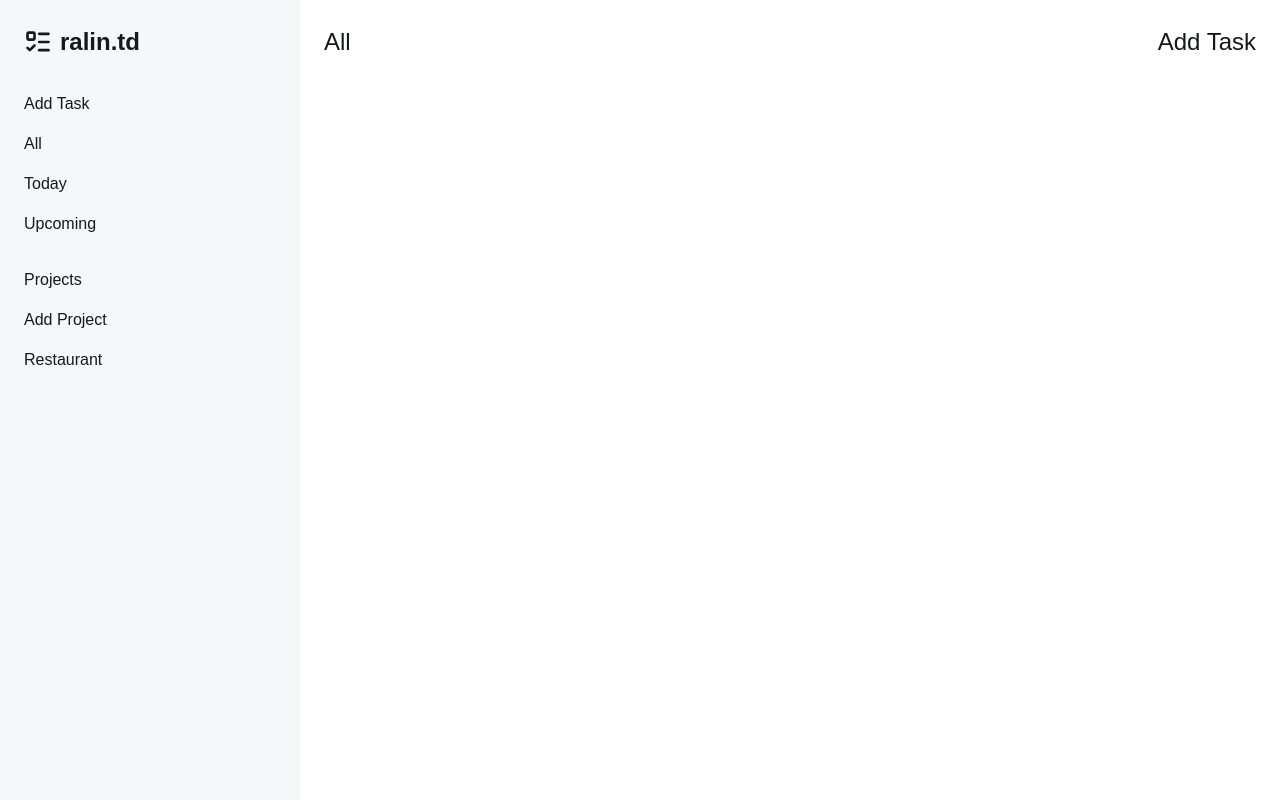
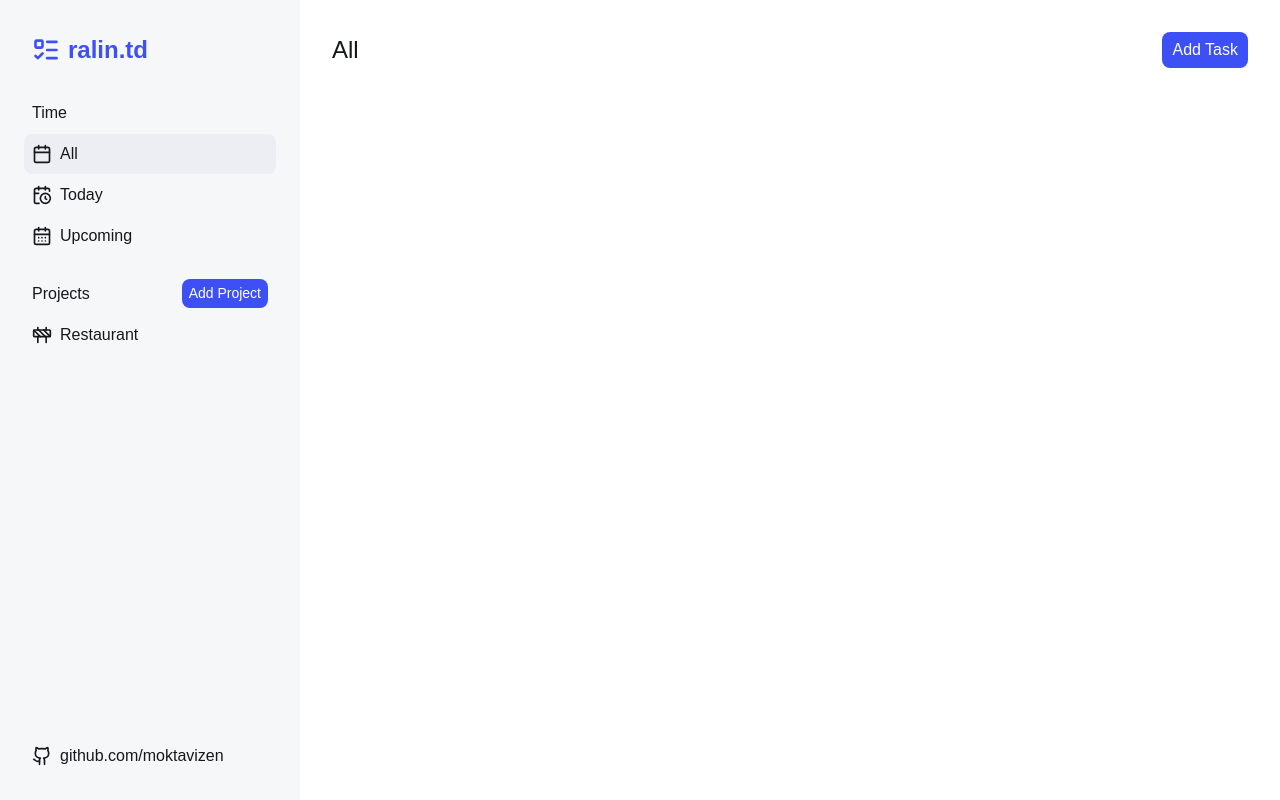
Before and after one commit to moktavizen/todo-vjs, a website built with webpack: page src/template.html in a window 1280 px wide. Built offline with nearby package versions, Linux system fonts and the light colour scheme.

Commit message:
More tempalte styling

```diff
--- a/src/styles/style.css
+++ b/src/styles/style.css
@@ -1,6 +1,7 @@
 :root {
   --clr-surface: #ffffff;
   --clr-surface-high: #f6f7f9;
+  --clr-surface-highest: #edeef3;
   --clr-on-surface: #17181c;
   --clr-primary: #3d50f5;
   --clr-prio-normal: #d5d6db;
@@ -22,31 +23,92 @@ body {
 
 .sidebar {
   background-color: var(--clr-surface-high);
+
+  display: flex;
+  flex-direction: column;
+  justify-content: space-between;
+
   padding: 24px;
 }
 
 .sidebar-nav {
   display: flex;
   flex-direction: column;
-  align-items: start;
-  gap: 16px;
+  gap: 1px;
 }
 
 .logo {
   font-size: 1.5rem;
   font-weight: 600;
+  color: var(--clr-primary);
 
   display: flex;
   align-items: center;
   gap: 8px;
+
+  padding: 8px;
 }
 
-.add-task-btn {
+.sidebar-nav > button {
+  text-align: start;
+}
+
+button {
+  display: flex;
+  align-items: center;
+  gap: 8px;
+
+  padding: 8px;
+  border-radius: 8px;
+}
+
+button:hover {
+  cursor: pointer;
+  background-color: var(--clr-surface-highest);
+}
+
+.time-label {
+  padding: 8px;
   margin-top: 16px;
 }
 
-.projects-label {
+.projects-label-wrapper {
+  display: flex;
+  justify-content: space-between;
+  align-items: center;
+
+  padding: 6px 8px;
   margin-top: 16px;
+}
+
+.add-project-btn {
+  background-color: var(--clr-primary);
+  color: var(--clr-surface);
+  font-size: 0.875rem;
+
+  border-radius: 8px;
+  padding: 4px 7px;
+}
+
+.add-project-btn:hover {
+  background-color: var(--clr-primary);
+  opacity: 0.7;
+}
+
+.data-selected {
+  background-color: var(--clr-surface-highest);
+}
+
+.github-link {
+  display: flex;
+  align-items: center;
+  gap: 8px;
+
+  padding: 8px;
+}
+
+a:hover {
+  text-decoration: underline;
 }
 
 .content-nav {
@@ -55,6 +117,21 @@ body {
 
   display: flex;
   justify-content: space-between;
+  align-items: center;
 
-  padding: 24px;
+  padding: 32px;
 }
+
+.add-task-btn {
+  background-color: var(--clr-primary);
+  color: var(--clr-surface);
+  font-size: 1rem;
+
+  border-radius: 8px;
+  padding: 6px 10px;
+}
+
+.add-task-btn:hover {
+  background-color: var(--clr-primary);
+  opacity: 0.7;
+}
--- a/src/template.html
+++ b/src/template.html
@@ -29,17 +29,122 @@
           </svg>
           ralin.td</a
         >
-        <button class="add-task-btn">Add Task</button>
-        <button>All</button>
-        <button>Today</button>
-        <button>Upcoming</button>
-        <div class="projects-label">Projects</div>
-        <button>Add Project</button>
-        <button>Restaurant</button>
+        <div class="time-label">Time</div>
+        <button class="data-selected">
+          <svg
+            xmlns="http://www.w3.org/2000/svg"
+            width="20"
+            height="20"
+            viewBox="0 0 24 24"
+            fill="none"
+            stroke="currentColor"
+            stroke-width="2"
+            stroke-linecap="round"
+            stroke-linejoin="round"
+            class="lucide lucide-calendar-icon lucide-calendar"
+          >
+            <path d="M8 2v4" />
+            <path d="M16 2v4" />
+            <rect width="18" height="18" x="3" y="4" rx="2" />
+            <path d="M3 10h18" /></svg
+          >All
+        </button>
+        <button>
+          <svg
+            xmlns="http://www.w3.org/2000/svg"
+            width="20"
+            height="20"
+            viewBox="0 0 24 24"
+            fill="none"
+            stroke="currentColor"
+            stroke-width="2"
+            stroke-linecap="round"
+            stroke-linejoin="round"
+            class="lucide lucide-calendar-clock-icon lucide-calendar-clock"
+          >
+            <path d="M16 14v2.2l1.6 1" />
+            <path d="M16 2v4" />
+            <path d="M21 7.5V6a2 2 0 0 0-2-2H5a2 2 0 0 0-2 2v14a2 2 0 0 0 2 2h3.5" />
+            <path d="M3 10h5" />
+            <path d="M8 2v4" />
+            <circle cx="16" cy="16" r="6" /></svg
+          >Today
+        </button>
+        <button>
+          <svg
+            xmlns="http://www.w3.org/2000/svg"
+            width="20"
+            height="20"
+            viewBox="0 0 24 24"
+            fill="none"
+            stroke="currentColor"
+            stroke-width="2"
+            stroke-linecap="round"
+            stroke-linejoin="round"
+            class="lucide lucide-calendar-days-icon lucide-calendar-days"
+          >
+            <path d="M8 2v4" />
+            <path d="M16 2v4" />
+            <rect width="18" height="18" x="3" y="4" rx="2" />
+            <path d="M3 10h18" />
+            <path d="M8 14h.01" />
+            <path d="M12 14h.01" />
+            <path d="M16 14h.01" />
+            <path d="M8 18h.01" />
+            <path d="M12 18h.01" />
+            <path d="M16 18h.01" /></svg
+          >Upcoming
+        </button>
+        <div class="projects-label-wrapper">
+          <div>Projects</div>
+          <button class="add-project-btn">Add Project</button>
+        </div>
+        <button>
+          <svg
+            xmlns="http://www.w3.org/2000/svg"
+            width="20"
+            height="20"
+            viewBox="0 0 24 24"
+            fill="none"
+            stroke="currentColor"
+            stroke-width="2"
+            stroke-linecap="round"
+            stroke-linejoin="round"
+            class="lucide lucide-construction-icon lucide-construction"
+          >
+            <rect x="2" y="6" width="20" height="8" rx="1" />
+            <path d="M17 14v7" />
+            <path d="M7 14v7" />
+            <path d="M17 3v3" />
+            <path d="M7 3v3" />
+            <path d="M10 14 2.3 6.3" />
+            <path d="m14 6 7.7 7.7" />
+            <path d="m8 6 8 8" /></svg
+          >Restaurant
+        </button>
       </nav>
+      <a href="https://github.com/moktavizen/todo-vjs" target="_blank" class="github-link"
+        ><svg
+          xmlns="http://www.w3.org/2000/svg"
+          width="20"
+          height="20"
+          viewBox="0 0 24 24"
+          fill="none"
+          stroke="currentColor"
+          stroke-width="2"
+          stroke-linecap="round"
+          stroke-linejoin="round"
+          class="lucide lucide-github-icon lucide-github"
+        >
+          <path
+            d="M15 22v-4a4.8 4.8 0 0 0-1-3.5c3 0 6-2 6-5.5.08-1.25-.27-2.48-1-3.5.28-1.15.28-2.35 0-3.5 0 0-1 0-3 1.5-2.64-.5-5.36-.5-8 0C6 2 5 2 5 2c-.3 1.15-.3 2.35 0 3.5A5.403 5.403 0 0 0 4 9c0 3.5 3 5.5 6 5.5-.39.49-.68 1.05-.85 1.65-.17.6-.22 1.23-.15 1.85v4"
+          />
+          <path d="M9 18c-4.51 2-5-2-7-2" /></svg
+        >github.com/moktavizen</a
+      >
     </span>
     <span>
-      <nav class="content-nav"><span>All</span><button>Add Task</button></nav>
+      <nav class="content-nav"><span>All</span><button class="add-task-btn">Add Task</button></nav>
       <div id="content"></div>
     </span>
   </body>
```
